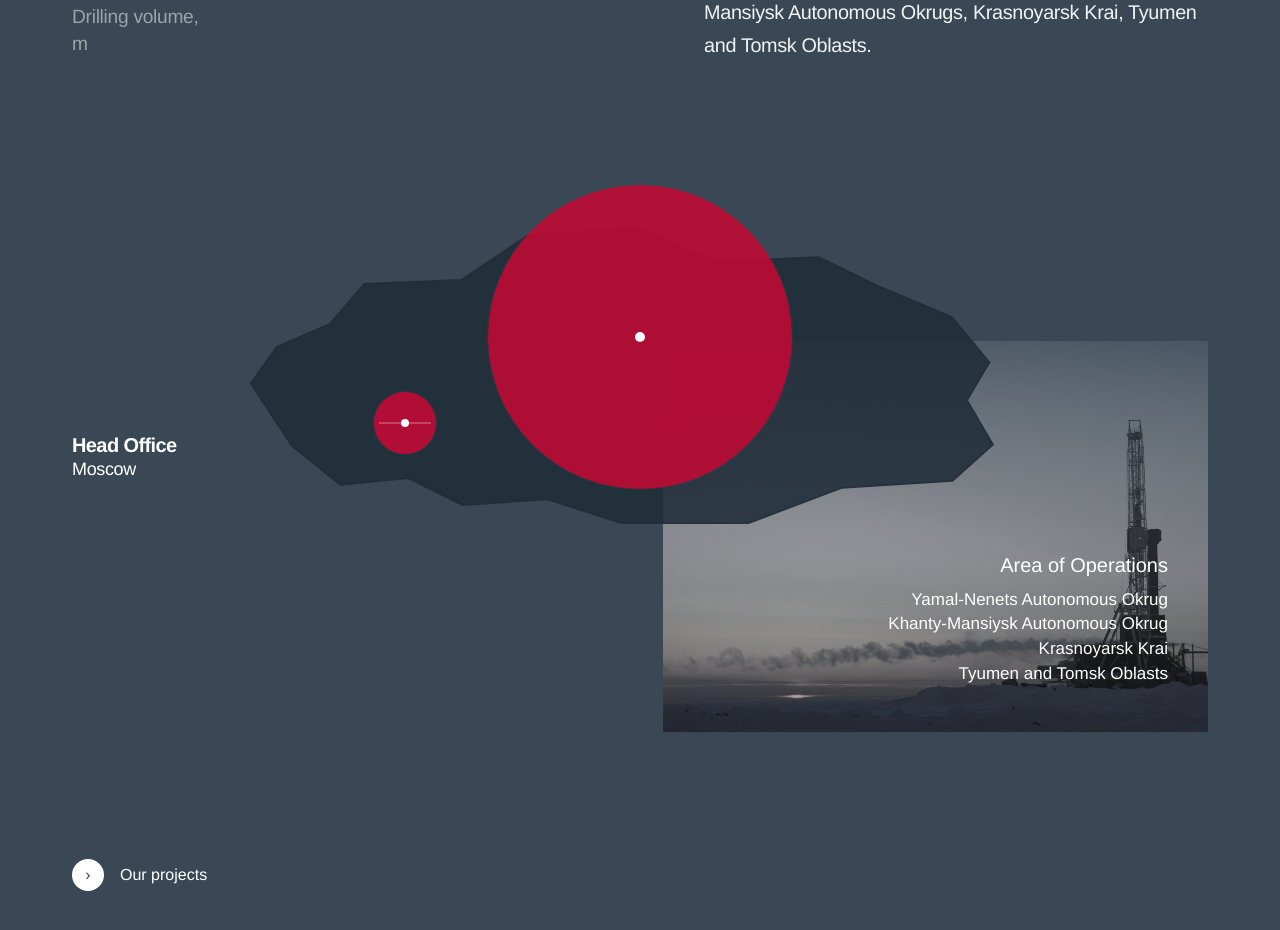
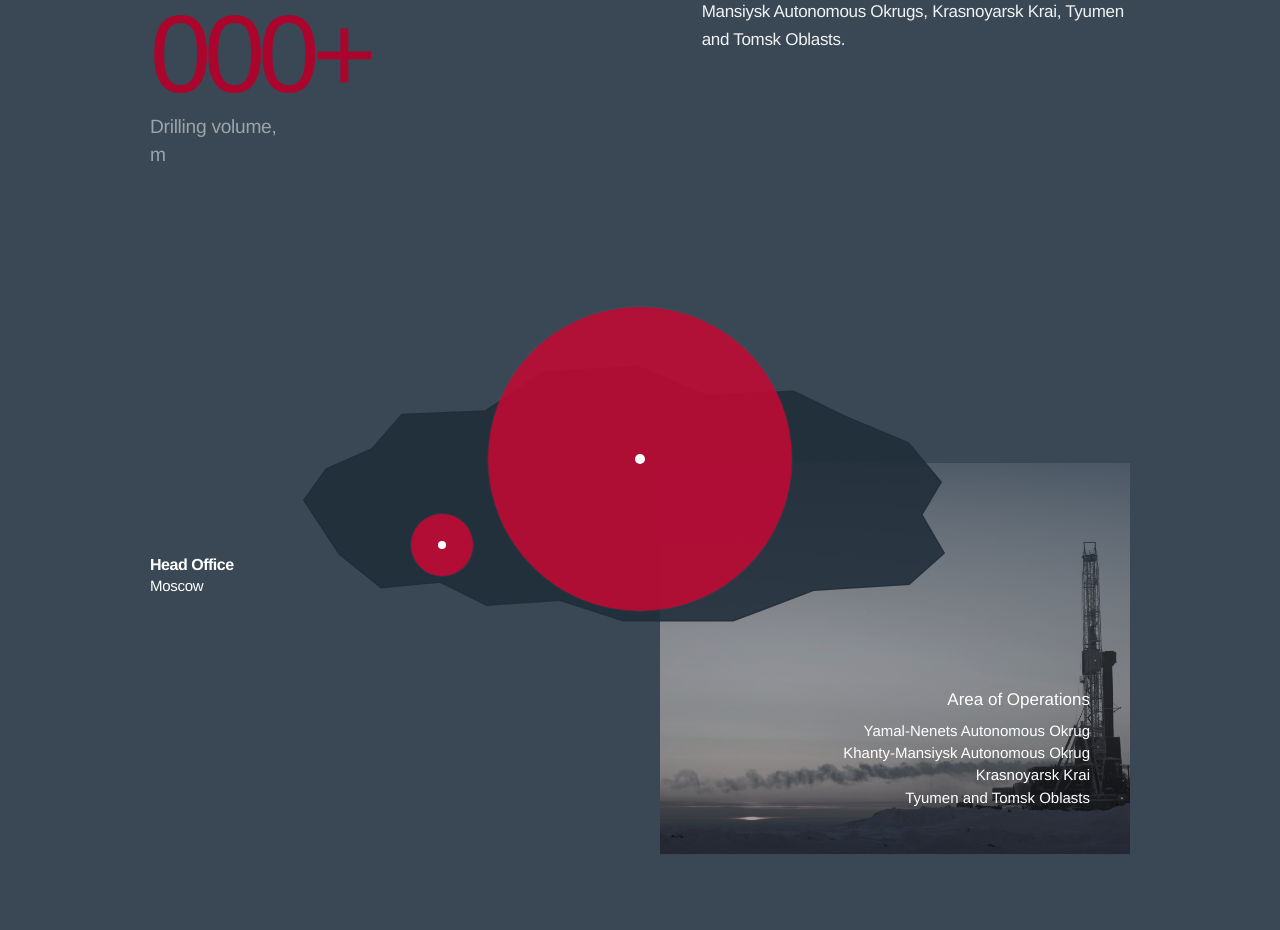
Before and after one commit to Quadri-Ian/Gazstart, a Next.js app: page /en/ in a window 1280 px wide. Shown: the part 1185-2115 px from the top of the page. Built offline with nearby package versions, Linux system fonts and the light colour scheme.

Commit message:
fix: align locations markers and spacing

```diff
--- a/src/components/home/LocationsSection.tsx
+++ b/src/components/home/LocationsSection.tsx
@@ -57,13 +57,13 @@ export default function LocationsSection() {
   const metricLabel = t("locationsMetricLabel").replace(/,\s*/g, ",\n");
 
   return (
-    <section className="ui-dark-background py-32 md:py-44 lg:py-[12rem]" id="geography">
-      <div className="mx-auto w-full max-w-[1680px] px-5 md:px-10 xl:px-[72px]">
+    <section className="ui-dark-background py-36 md:py-48 lg:py-[13rem]" id="geography">
+      <div className="container-h mx-auto max-w-[1680px] px-5 sm:px-[60px] lg:px-[150px]">
         <div className="title-border">
           <h2 className="text-[32px] leading-none md:text-[44px] lg:text-[52px]">{t("locationsTitle")}</h2>
         </div>
 
-        <div className="mb-16 grid gap-12 lg:grid-cols-[minmax(0,1fr)_minmax(420px,0.94fr)] lg:items-start lg:gap-24">
+        <div className="mb-20 grid gap-12 lg:grid-cols-[minmax(0,1fr)_minmax(420px,0.94fr)] lg:items-start lg:gap-24">
           <div ref={metricRef}>
             <ScrollReveal>
               <div>
@@ -74,11 +74,11 @@ export default function LocationsSection() {
           </div>
 
           <ScrollReveal delay={0.12} className="pt-3 lg:pt-0">
-            <p className="geography__description max-w-[620px] text-white">{t("locationsDescription")}</p>
+            <p className="geography__description max-w-[540px] text-[15px] leading-[1.5] text-white md:text-[16px] lg:text-[17px]">{t("locationsDescription")}</p>
           </ScrollReveal>
         </div>
 
-        <ScrollReveal className="relative min-h-[660px] pt-2 md:min-h-[790px] lg:min-h-[840px]">
+        <ScrollReveal className="relative min-h-[700px] pt-4 md:min-h-[820px] lg:min-h-[880px]">
           <div className="absolute right-0 top-[206px] h-[300px] w-[48%] overflow-hidden bg-white/10 md:top-[208px] md:h-[350px] md:w-[47%] lg:top-[214px] lg:h-[392px] lg:w-[48%]">
             <Image
               src={introBackground}
@@ -88,9 +88,9 @@ export default function LocationsSection() {
               sizes="(min-width: 1024px) 42vw, 100vw"
             />
             <div className="absolute inset-0 bg-[linear-gradient(180deg,rgba(23,31,40,0.08)_0%,rgba(23,31,40,0.22)_100%)]" />
-            <div className="absolute bottom-10 right-6 max-w-[320px] text-right text-white md:right-8 lg:bottom-12 lg:right-10">
-              <p className="text-[17px] font-medium leading-tight md:text-[20px]">{t("locationsAreaTitle")}</p>
-              <div className="mt-3 space-y-1 text-[15px] leading-[1.22] text-white/72 md:text-[17px]">
+            <div className="absolute bottom-10 right-6 max-w-[300px] text-right text-white md:right-8 lg:bottom-12 lg:right-10">
+              <p className="text-[15px] font-medium leading-tight md:text-[16px] lg:text-[17px]">{t("locationsAreaTitle")}</p>
+              <div className="mt-3 space-y-1 text-[13px] leading-[1.22] text-white/72 md:text-[14px] lg:text-[15px]">
                 {t("locationsAreaList").split("|").map((item) => (
                   <p key={item}>{item}</p>
                 ))}
@@ -102,21 +102,19 @@ export default function LocationsSection() {
             <path d="M73.5 262.5L103 221L163 195L202.5 149.5L312.5 145L388.5 94L514.5 86.5L602.5 124.5L718 119L784.5 151.5L869 187L912 238.5L886.5 281.5L916 332L870 373L744 381L638.5 421L494 421L410.5 394L314 400.5L252.5 370L175 377.5L120 333L73.5 262.5Z" fill="rgba(32,45,57,0.92)" stroke="rgba(32,45,57,0.98)" strokeWidth="2" />
           </svg>
 
-          <div className="absolute left-0 right-[70%] top-[284px] z-20 h-px bg-white/18 md:right-[70.5%] md:top-[286px] lg:right-[71%] lg:top-[294px]" />
+          <div className="absolute left-0 top-[283px] z-30 h-px w-[calc(24.8%+26px)] bg-white/22 md:top-[286px] md:w-[calc(25.1%+29px)] lg:top-[296px] lg:w-[calc(26.6%+31px)]" />
           <div className="absolute left-[24.8%] top-[257px] z-20 flex h-[52px] w-[52px] items-center justify-center rounded-full bg-[rgba(194,9,52,0.9)] shadow-[0_0_0_1px_rgba(255,255,255,0.04)] md:left-[25.1%] md:top-[257px] md:h-[58px] md:w-[58px] lg:left-[26.6%] lg:top-[265px] lg:h-[62px] lg:w-[62px]">
-            <div className="absolute inset-x-[8%] top-1/2 h-px -translate-y-1/2 bg-white/45" />
             <div className="relative z-10 h-[8px] w-[8px] rounded-full bg-white" />
           </div>
 
           <div className="absolute left-1/2 top-[62px] z-20 flex h-[150px] w-[150px] -translate-x-1/2 items-center justify-center rounded-full bg-[rgba(194,9,52,0.88)] shadow-[0_0_0_1px_rgba(255,255,255,0.03)] md:top-[66px] md:h-[282px] md:w-[282px] lg:top-[58px] lg:h-[304px] lg:w-[304px]">
-            <div className="absolute inset-x-[8%] top-1/2 h-px -translate-y-1/2 bg-white/28" />
             <div className="relative z-10 h-[10px] w-[10px] rounded-full bg-white" />
           </div>
-          <div className="absolute left-1/2 right-[8%] top-[137px] z-20 h-px bg-white/18 md:right-[7%] md:top-[207px] lg:right-[5%] lg:top-[210px]" />
+          <div className="absolute left-1/2 right-0 top-[137px] z-30 h-px bg-white/18 md:top-[207px] lg:top-[210px]" />
 
           <div className="absolute left-0 top-[292px] z-20 max-w-[220px] text-white md:top-[300px] lg:top-[308px]">
-            <p className="text-[16px] font-semibold leading-[1.06] tracking-[-0.03em] md:text-[18px] lg:text-[20px]">{t("locationsHeadOfficeLabel")}</p>
-            <p className="mt-1 text-[15px] leading-[1.1] tracking-[-0.02em] text-white/74 md:text-[16px] lg:text-[18px]">{t("locationsHeadOfficeCity")}</p>
+            <p className="text-[14px] font-semibold leading-[1.06] tracking-[-0.03em] md:text-[15px] lg:text-[16px]">{t("locationsHeadOfficeLabel")}</p>
+            <p className="mt-1 text-[13px] leading-[1.1] tracking-[-0.02em] text-white/74 md:text-[14px] lg:text-[15px]">{t("locationsHeadOfficeCity")}</p>
           </div>
 
           <Link
```
